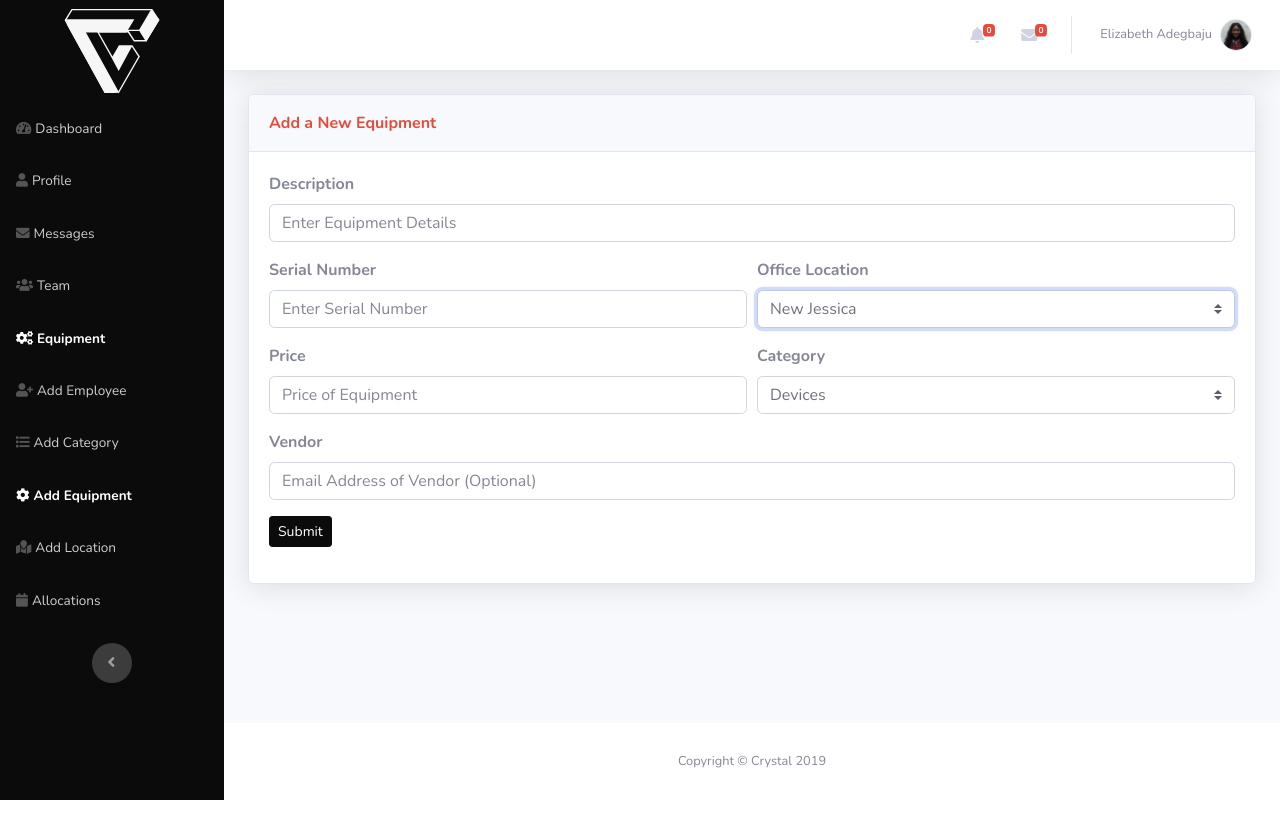
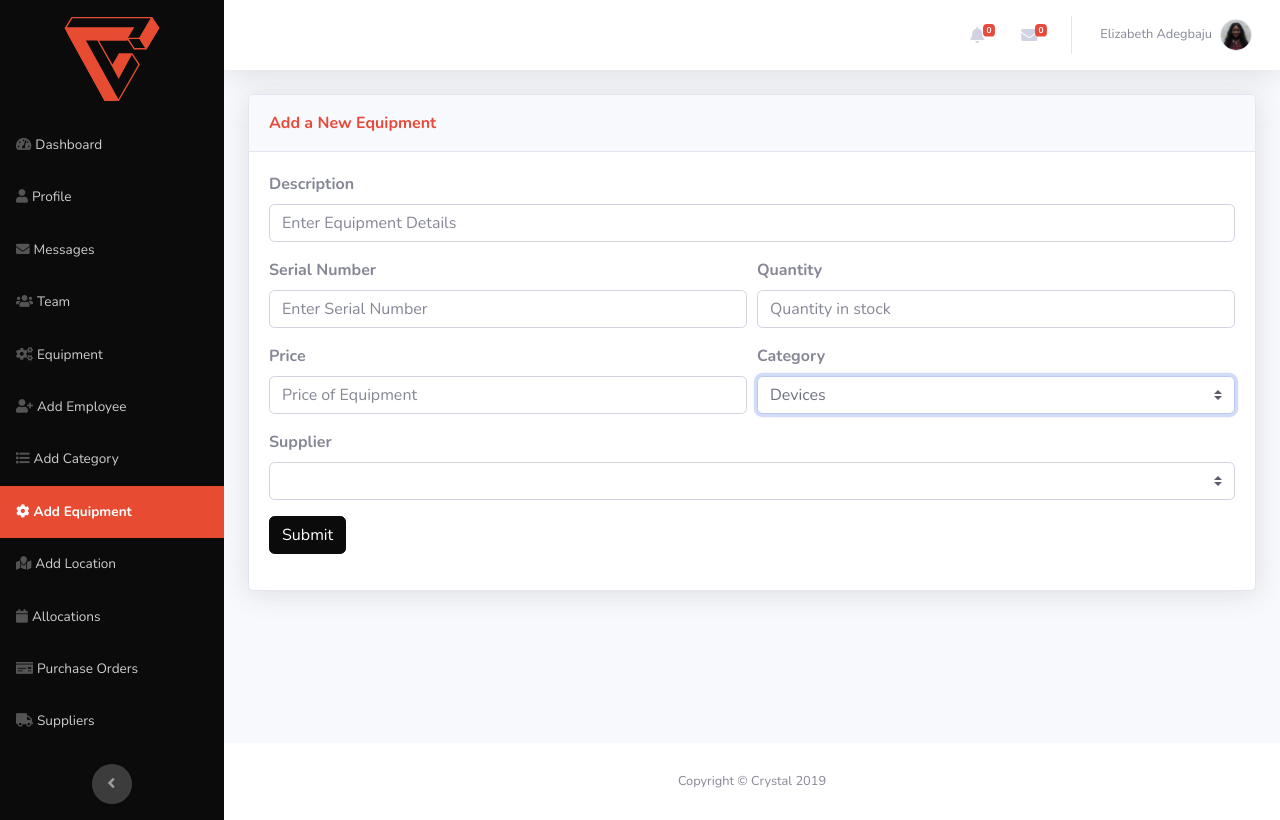
Before and after one commit to elizabethadegbaju/crystalims, a Django app: page /equipments/new/ in a window 1280 px wide. Run offline with Django 3.2, Linux system fonts and the light colour scheme; a user stored in the database is signed in; data comes from the database, SQL or seed files in the repository; both versions use the stored data as it was after the commit; data that the repository does not hold is empty; some libraries are stand-ins or nearby versions.

Commit message:
feat: add new fields to equipment and new models (supplier and purchase order)

```diff
--- a/dashboard/admin.py
+++ b/dashboard/admin.py
@@ -26,6 +26,7 @@ class UserAdmin(DjangoUserAdmin):
     search_fields = ('email', 'first_name', 'last_name')
     ordering = ('email',)
 
+
 admin.site.register(Equipment)
 admin.site.register(Employee)
 admin.site.register(Allocation)
@@ -34,3 +35,5 @@ admin.site.register(Company)
 admin.site.register(Location)
 admin.site.register(AssetLog)
 admin.site.register(Message)
+admin.site.register(Supplier)
+admin.site.register(PurchaseLog)
--- a/dashboard/urls.py
+++ b/dashboard/urls.py
@@ -9,16 +9,16 @@ urlpatterns = [
     path('profile/image-upload/', views.image_upload, name="image_upload"),
     path('profile/edit/', views.edit_user, name="edit_user"),
     path('profile/', views.profile, name='profile'),
-    path('messages/', views.messages, name='messages'),
+    path('messages/list/', views.messages, name='messages'),
     path('messages/<int:pk>/', views.message, name='message'),
     path('messages/send/', views.send_message, name='send'),
-    path('team/', views.team, name='team'),
+    path('team/list/', views.team, name='team'),
     path('team/new/', views.add_employee, name='add_employee'),
     path('team/<int:pk>/', views.team_member, name='team_member'),
-    path('equipments/', views.equipments, name='equipments'),
+    path('equipments/list/', views.equipments, name='equipments'),
     path('equipments/new/', views.add_equipment, name='add_equipment'),
     path('equipments/<slug:pk>/', views.equipment, name='equipment'),
-    path('allocations/', views.allocations, name='allocations'),
+    path('allocations/list/', views.allocations, name='allocations'),
     path('categories/new/', views.add_category, name='add_category'),
     path('locations/new/', views.add_location, name='add_location'),
     path('dashboard/export/', views.pdf, name='export_pdf'),
--- a/dashboard/views.py
+++ b/dashboard/views.py
@@ -5,10 +5,12 @@ from django.contrib.auth import update_session_auth_hash, login
 from django.contrib.auth.decorators import login_required
 from django.contrib.auth.forms import PasswordChangeForm
 from django.contrib.sites.shortcuts import get_current_site
+from django.core.mail import send_mail
 from django.core.paginator import Paginator
 from django.db.models import Count, Sum
 from django.http import HttpResponse
 from django.shortcuts import render, redirect
+from django.template.loader import render_to_string
 from django.urls import reverse
 from django.utils.encoding import force_bytes, force_text
 from django.utils.http import urlsafe_base64_encode, urlsafe_base64_decode
@@ -28,24 +30,24 @@ def dashboard(request):
     company = user.employee.location.company
     if user.groups.filter(name__in=["Company Admins", "Company Superusers"]):
         most_requested = Equipment.objects.filter(
-            location__company=company).annotate(
+            company=company).annotate(
             num_allocations=Count('allocation')).order_by('-num_allocations')[
                          :10]
         assets_value = Equipment.objects.filter(
-            location__company=company).aggregate(Sum('price'))
+            company=company).aggregate(Sum('price'))
         pending_requests = Allocation.objects.filter(
-            equipment__location__company=company,
+            equipment__company=company,
             approver_id=1).count()
         pending_equipments = Allocation.objects.filter(
-            equipment__location__company=company,
+            equipment__company=company,
             approver_id=1).order_by(
             'equipment_id').distinct().count()  # there can be multiple requests on one equipment
         allocated_equipments = Allocation.objects.filter(
-            equipment__location__company=company, approved=True,
+            equipment__company=company, approved=True,
             checked_in=False,
             start_date__lte=timezone.now().date()).count()
         equipments_count = Equipment.objects.filter(
-            location__company=company).count()
+            company=company).count()
         free_equipments = equipments_count - (
                 pending_equipments + allocated_equipments)
         categories = Category.objects.filter(company=company).annotate(
@@ -55,13 +57,13 @@ def dashboard(request):
         assets_monthly_value = company.assetlog_set.filter(
             year=timezone.now().year)
         excellent_condition = Equipment.objects.filter(
-            location__company=company, condition='E').count()
-        good_condition = Equipment.objects.filter(location__company=company,
+            company=company, condition='E').count()
+        good_condition = Equipment.objects.filter(company=company,
                                                   condition='G').count()
-        fair_condition = Equipment.objects.filter(location__company=company,
+        fair_condition = Equipment.objects.filter(company=company,
                                                   condition='F').count()
         very_poor_condition = Equipment.objects.filter(
-            location__company=company, condition='VP').count()
+            company=company, condition='VP').count()
         if equipments_count != 0:
             excellent_condition_percentage = round(
                 (excellent_condition / equipments_count) * 100, 1)
@@ -165,7 +167,7 @@ def equipments(request):
         company = user.employee.location.company
 
         equipments_list = Equipment.objects.filter(
-            location__company=company).order_by(
+            company=company).order_by(
             'description')
         equipments = pager(equipments_list, request)
         return render(request, 'equipments.html',
@@ -376,25 +378,28 @@ def add_equipment(request):
     if user.groups.filter(name__in=["Company Admins", "Company Superusers"]):
         if request.method == "GET":
             alerts, unread_messages = unread_messages_notification(user)
-            locations = company.location_set.all()
             categories = company.category_set.all()
+            suppliers = company.supplier_set.all()
             return render(request, 'add_equipment.html',
-                          {'locations': locations, 'categories': categories,
+                          {'categories': categories, 'suppliers': suppliers,
                            'unread_messages': unread_messages,
                            'alerts': alerts})
         elif request.method == "POST":
             serial = request.POST['serial']
             description = request.POST['description']
             price = request.POST['price']
-            vendor = request.POST['vendor']
+            quantity = request.POST['quantity']
+            supplier = request.POST['supplier']
             category = request.POST['category']
-            location = request.POST['location']
+            company = request.user.employee.location.company
             equipment = Equipment.objects.create(serial=serial,
                                                  description=description,
-                                                 price=price, vendor=vendor,
+                                                 price=price,
+                                                 supplier_id=supplier,
+                                                 quantity=quantity,
                                                  condition='E',
                                                  category_id=category,
-                                                 location_id=location)
+                                                 company=company)
             equipment.save()
             return redirect('equipments')
     else:
@@ -407,7 +412,7 @@ def allocations(request):
     if user.groups.filter(name__in=["Company Admins", "Company Superusers"]):
         alerts, unread_messages = unread_messages_notification(user)
         allocations = Allocation.objects.filter(
-            equipment__location__company=user.employee.location.company)
+            equipment__company=user.employee.location.company)
         return render(request, 'allocations.html', {'allocations': allocations,
                                                     'unread_messages': unread_messages,
                                                     'alerts': alerts})
--- a/templates/add_equipment.html
+++ b/templates/add_equipment.html
@@ -23,7 +23,8 @@
                     <div class="form-row">
                         <div class="col">
                             <div class="form-group">
-                                <label for="serial"><strong>Serial Number</strong></label>
+                                <label for="serial"><strong>Serial
+                                    Number</strong></label>
                                 <input
                                         class="form-control"
                                         type="text"
@@ -32,13 +33,11 @@
                         </div>
                         <div class="col">
                             <div class="form-group">
-                                <label for="location"><strong>Office Location</strong></label><select
-                                    class="custom-select form-control" required=""
-                                    autofocus="" name="location">
-                                {% for location in locations %}
-                                    <option value="{{ location.id }}">{{ location.name }}</option>
-                                {% endfor %}
-                            </select>
+                                <label for="location"><strong>Quantity</strong></label>
+                                <input class="form-control"
+                                       type="text"
+                                       placeholder="Quantity in stock"
+                                       name="quantity" required="">
                             </div>
                         </div>
                     </div>
@@ -54,24 +53,29 @@
                         </div>
                         <div class="col">
                             <div class="form-group">
-                                <label for="category"><strong>Category</strong></label><select
-                                    class="custom-select form-control" required=""
-                                    autofocus="" name="category">
-                                {% for category in categories %}
-                                    <option value="{{ category.id }}">{{ category.name }}</option>
-                                {% endfor %}
-                            </select>
+                                <label for="category"><strong>Category</strong></label>
+                                <select class="custom-select form-control"
+                                        required=""
+                                        autofocus="" name="category">
+                                    {% for category in categories %}
+                                        <option value="{{ category.id }}">{{ category.name }}</option>
+                                    {% endfor %}
+                                </select>
                             </div>
                         </div>
                     </div>
                     <div class="form-group">
-                        <label for="vendor"><strong>Vendor</strong></label>
-                        <input class="form-control"
-                               type="email"
-                               placeholder="Email Address of Vendor (Optional)"
-                               name="vendor"></div>
+                        <label for="vendor"><strong>Supplier</strong></label>
+                        <select class="custom-select form-control"
+                                required=""
+                                autofocus="" name="supplier">
+                            {% for supplier in suppliers %}
+                                <option value="{{ supplier.id }}">{{ supplier.name }}</option>
+                            {% endfor %}
+                        </select>
+                    </div>
                     <div class="form-group">
-                        <button class="btn btn-primary btn-sm"
+                        <button class="btn btn-primary btn-md"
                                 type="submit">Submit
                         </button>
                     </div>
--- a/templates/base_nav.html
+++ b/templates/base_nav.html
@@ -1,15 +1,23 @@
 {% extends 'base.html' %}
 {% load static %}
 {% load profile_extras %}
+{% block styles %}
+    <style>
+        .nav-item .active {
+            background-color: #e74c32 !important;
+        }
+    </style>
+{% endblock %}
 {% block sidenav %}
     <nav class="navbar navbar-dark align-items-start sidebar sidebar-dark
     accordion p-0" style="background-color: #0c0b0b"
          id="page-top">
         <div class="container-fluid d-flex flex-column p-0">
             <div style="width: 100%">
-                <a class="d-flex justify-content-center align-items-center sidebar-brand mt-3 mb-3"
+                <a class="d-flex justify-content-center align-items-center
+                sidebar-brand mt-4 mb-4"
                    href="{% url 'home' %}">
-                    <img src="{% static "img/logos/logo.svg" %}"
+                    <img src="{% static "img/logos/logo_alt.svg" %}"
                          style="width: 50%">
                 </a>
             </div>
@@ -61,6 +69,16 @@
                             class="nav-link" href="{% url 'allocations' %}"><i
                             class="fas fa-calendar"></i><span>Allocations</span></a>
                     </li>
+                    <li class="nav-item" role="presentation"><a
+                            class="nav-link" href="#"><i
+                            class="fas
+                            fa-money-check"></i><span>Purchase Orders</span></a>
+                    </li>
+                    <li class="nav-item" role="presentation"><a
+                            class="nav-link" href="#"><i
+                            class="fas
+                            fa-truck"></i><span>Suppliers</span></a>
+                    </li>
                 {% endif %}
             </ul>
             <div class="text-center d-none d-md-inline">
@@ -74,7 +92,7 @@
 {% block topnav %}
     <nav class="navbar navbar-light navbar-expand bg-white shadow mb-4 topbar static-top">
         <div class="container-fluid">
-            <button class="btn btn-link d-md-none rounded-circle mr-3"
+            <button class="btn btn-link d-md-none rounded-circle mr-3 text-danger"
                     id="sidebarToggleTop"
                     type="button"><i class="fas fa-bars"></i></button>
             <form class="form-inline d-none d-sm-inline-block mr-auto ml-md-3 my-2 my-md-0 mw-100 navbar-search">
@@ -191,6 +209,9 @@
                             src="
 
 
+
+
+
                                     {{ MEDIA_URL }}{{ request.user.employee.image|urlencode }}"></a>
                         <div class="dropdown-menu shadow dropdown-menu-right animated--grow-in"
                              role="menu">
--- a/templates/dashboard.html
+++ b/templates/dashboard.html
@@ -19,7 +19,8 @@
                     <div class="card-body">
                         <div class="row align-items-center no-gutters">
                             <div class="col mr-2">
-                                <div class="text-uppercase text-danger font-weight-bold text-xs mb-1">
+                                <div class="text-uppercase text-primary
+                                font-weight-bold text-xs mb-1">
                                     <span>Equipments</span></div>
                                 <div class="text-dark font-weight-bold h5 mb-0">
                                     <span>{{ equipments_count|intcomma }}</span>
--- a/templates/equipments.html
+++ b/templates/equipments.html
@@ -42,7 +42,6 @@
                             <th>Description</th>
                             <th>Condition</th>
                             <th>Category</th>
-                            <th>Location</th>
                             <th>Quantity</th>
                         </tr>
                         </thead>
@@ -56,7 +55,6 @@
                                 <td>{{ equipment.description }}</td>
                                 <td>{{ equipment.condition }}</td>
                                 <td>{{ equipment.category.name }}</td>
-                                <td>{{ equipment.location.name }}</td>
                                 <td>{{ equipment.quantity }}</td>
                             </tr>
                         {% empty %}
@@ -69,7 +67,6 @@
                             <td><strong>Description</strong></td>
                             <td><strong>Condition</strong></td>
                             <td><strong>Category</strong></td>
-                            <td><strong>Location</strong></td>
                             <td><strong>Quantity</strong></td>
                         </tr>
                         </tfoot>
--- a/templates/messages.html
+++ b/templates/messages.html
@@ -126,7 +126,8 @@
                             <label for="message"><strong>Message:</strong></label>
                             <textarea class="form-control"
                                       placeholder="Compose message here."
-                                      name="message"></textarea></div>
+                                      name="message"
+                                      rows="10"></textarea></div>
                         <div class="form-group">
                             <button class="btn btn-primary btn-sm"
                                     type="submit">Send Message
```
Also changed, not shown: dashboard/models.py (+45 -23 lines), dashboard/pipeline.py (+9 -8 lines), templates/message.html (+4 -3 lines), dashboard/migrations/0005_auto_20200808_1930.py (added), dashboard/migrations/0006_equipment_reorder_point.py (added), db.sqlite3, media/avatars/user_1.png (added), media/avatars/user_1_x8xYEvQ.jpg (added), media/avatars/user_4.jpg (added).
